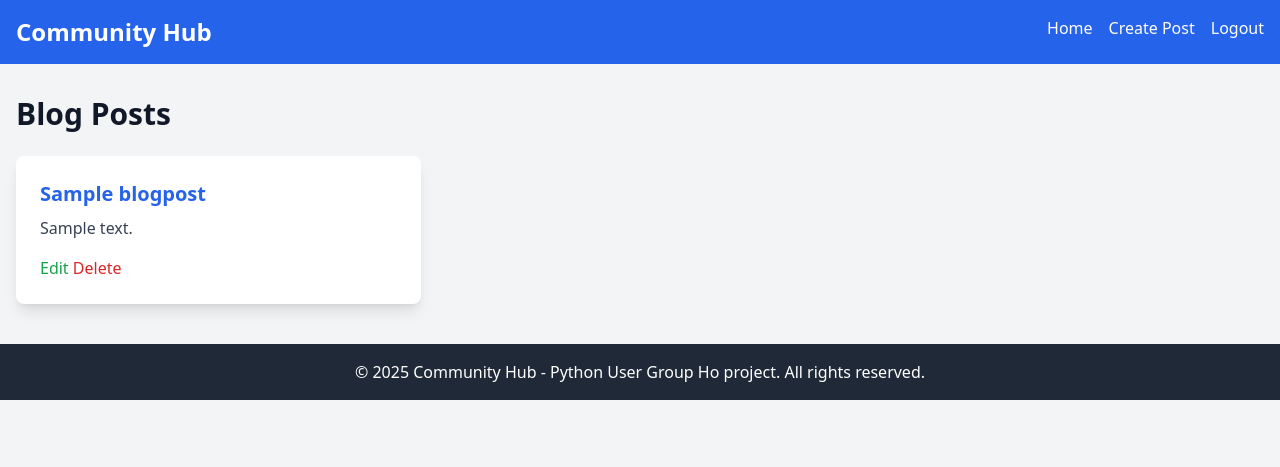
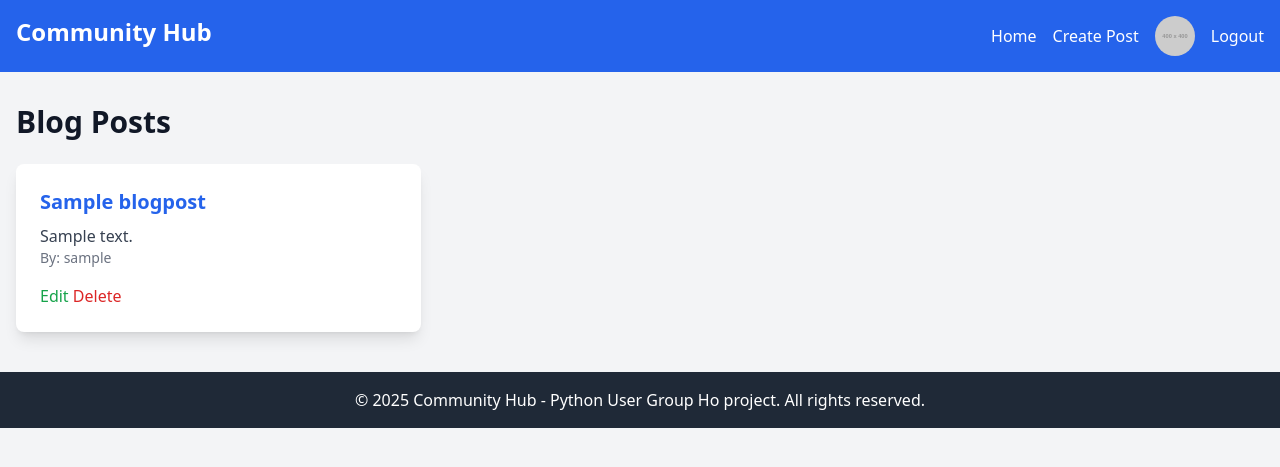
Before and after one commit to hopythonusergroup/community-hub, a Django app: page / in a window 1280 px wide. Shown: the top 467 px of the page. Run offline with Django 5.2, Linux system fonts and the light colour scheme; a user stored in the database is signed in; tables that the repository leaves empty hold one stand-in row (values such as "Sample post"); grey boxes labelled with a size stand in for pictures from a placeholder-image service; some libraries are stand-ins or nearby versions.

Commit message:
match blogpost model to user and restrict access to only authenticated users to create, update and delete posts

```diff
--- a/app/models.py
+++ b/app/models.py
@@ -1,4 +1,5 @@
 from django.db import models
+from django.contrib.auth.models import User
 
 
 # Create your models here.
@@ -13,6 +14,7 @@ class BlogPost(models.Model):
     created_at = models.DateTimeField(auto_now_add=True)
     updated_at = models.DateTimeField(auto_now=True)
     status = models.CharField(max_length=10, choices=STATUS_CHOICES)
+    author = models.ForeignKey(User, on_delete=models.CASCADE, default=1)
 
     def __str__(self):
         return self.title
--- a/app/views.py
+++ b/app/views.py
@@ -1,6 +1,7 @@
 from django.shortcuts import render, redirect
 from django.contrib.auth.models import User
 from django.contrib.auth import authenticate, login
+from django.contrib.auth.decorators import login_required
 
 from app.models import BlogPost
 
@@ -8,6 +9,8 @@ from app.forms import BlogPostForm
 
 
 # Create your views here.
+
+
 def blog_list(request):
     posts = BlogPost.objects.all().order_by("-created_at")
     return render(request, "app/blog_list.html", {"posts": posts})
@@ -18,6 +21,7 @@ def blog_detail(request, post_id):
     return render(request, "app/blog_detail.html", {"post": post})
 
 
+@login_required  # restrict access to authenticated users only
 def create_blog(request):
     if request.method == "POST":
         form = BlogPostForm(request.POST)
@@ -30,7 +34,7 @@ def create_blog(request):
 
             # newblog = {"title": title, "content": content, "status": status}
 
-            newpost = BlogPost(title=title, content=content, status=status)
+            newpost = BlogPost(title=title, content=content, status=status, author=request.user)
             newpost.save()  # this actually saves the new post to DB
 
             # redirect to blog list page
@@ -41,6 +45,7 @@ def create_blog(request):
     return render(request, "app/create_blog.html", {"form": form})
 
 
+@login_required  # restrict access to authenticated users only
 def update_blog(request, post_id):
     post = BlogPost.objects.get(id=post_id)
 
@@ -64,6 +69,7 @@ def update_blog(request, post_id):
     return render(request, "app/update_blog.html", {"form": form, "post": post})
 
 
+@login_required  # restrict access to authenticated users only
 def delete_blog(request, post_id):
     post = BlogPost.objects.get(id=post_id)
 
--- a/templates/app/blog_detail.html
+++ b/templates/app/blog_detail.html
@@ -8,8 +8,10 @@
         <p class="text-gray-800">{{ post.content }}</p>
 
         <div class="mt-6">
-            <a href="{% url 'update_blog' post_id=post.id %}" class="text-green-600 hover:underline">Edit</a>
-            <a href="{% url 'delete_blog' post_id=post.id %}" class="text-red-600 hover:underline">Delete</a>
+            {% if user.is_authenticated and user == post.author %}
+                <a href="{% url 'update_blog' post_id=post.id %}" class="text-green-600 hover:underline">Edit</a>
+                <a href="{% url 'delete_blog' post_id=post.id %}" class="text-red-600 hover:underline">Delete</a>
+            {% endif %}
             <a href="{% url "blog_list" %}" class="text-blue-600 hover:underline">Back to list</a>
         </div>
     </div>
--- a/templates/app/blog_list.html
+++ b/templates/app/blog_list.html
@@ -15,10 +15,14 @@
                     <a href="{% url 'blog_detail' post.id %}" class='text-blue-600 hover:underline'>{{ post.title }}</a>
                 </h3>
                 <p class='text-gray-700'>{{ post.content|truncatewords:20 }}</p>
-                <div class='mt-4'>
-                    <a href="{% url 'update_blog' post.id %}" class='text-green-600 hover:underline'>Edit</a>
-                    <a href="{% url 'delete_blog' post.id %}" class='text-red-600 hover:underline'>Delete</a>
-                </div>
+                <p class="text-gray-500 font-thin text-sm">By: {{ post.author }}</p>
+
+                {% if user.is_authenticated and user == post.author %}
+                    <div class='mt-4'>
+                        <a href="{% url 'update_blog' post.id %}" class='text-green-600 hover:underline'>Edit</a>
+                        <a href="{% url 'delete_blog' post.id %}" class='text-red-600 hover:underline'>Delete</a>
+                    </div>
+                {% endif %}
             </div>
         {%empty%}
             <p class='text-gray-500'>no posts available</p>
--- a/templates/base.html
+++ b/templates/base.html
@@ -14,9 +14,10 @@
             <h1 class="text-2xl font-bold">Community Hub</h1>
         <nav>
             {% if user.is_authenticated %}
-                <ul class="flex space-x-4">
+                <ul class="flex space-x-4 items-center">
                     <li><a href="{% url 'blog_list' %}" class="hover:underline">Home</a></li>
                     <li><a href="{% url 'create_blog' %}" class="hover:underline">Create Post</a></li>
+                    <img src="https://placehold.co/400" alt="placeholder-user-image" class="w-10 rounded-full ">
                     <form action="{% url 'logout' %}" method="post">
                         {% csrf_token %}
                         <button type="submit">Logout</button>
--- a/theme/static/css/dist/styles.css
+++ b/theme/static/css/dist/styles.css
@@ -874,6 +874,10 @@ select {
   width: 0.5rem;
 }
 
+.w-5 {
+  width: 1.25rem;
+}
+
 .min-w-full {
   min-width: 100%;
 }
@@ -928,6 +932,10 @@ select {
 
 .rounded {
   border-radius: 0.25rem;
+}
+
+.rounded-full {
+  border-radius: 9999px;
 }
 
 .bg-blue-500 {
@@ -1035,12 +1043,21 @@ select {
   line-height: 1.75rem;
 }
 
+.text-sm {
+  font-size: 0.875rem;
+  line-height: 1.25rem;
+}
+
 .font-bold {
   font-weight: 700;
 }
 
 .font-semibold {
   font-weight: 600;
+}
+
+.font-thin {
+  font-weight: 100;
 }
 
 .italic {
```
Also changed, not shown: app/migrations/0002_blogpost_author.py (added).
